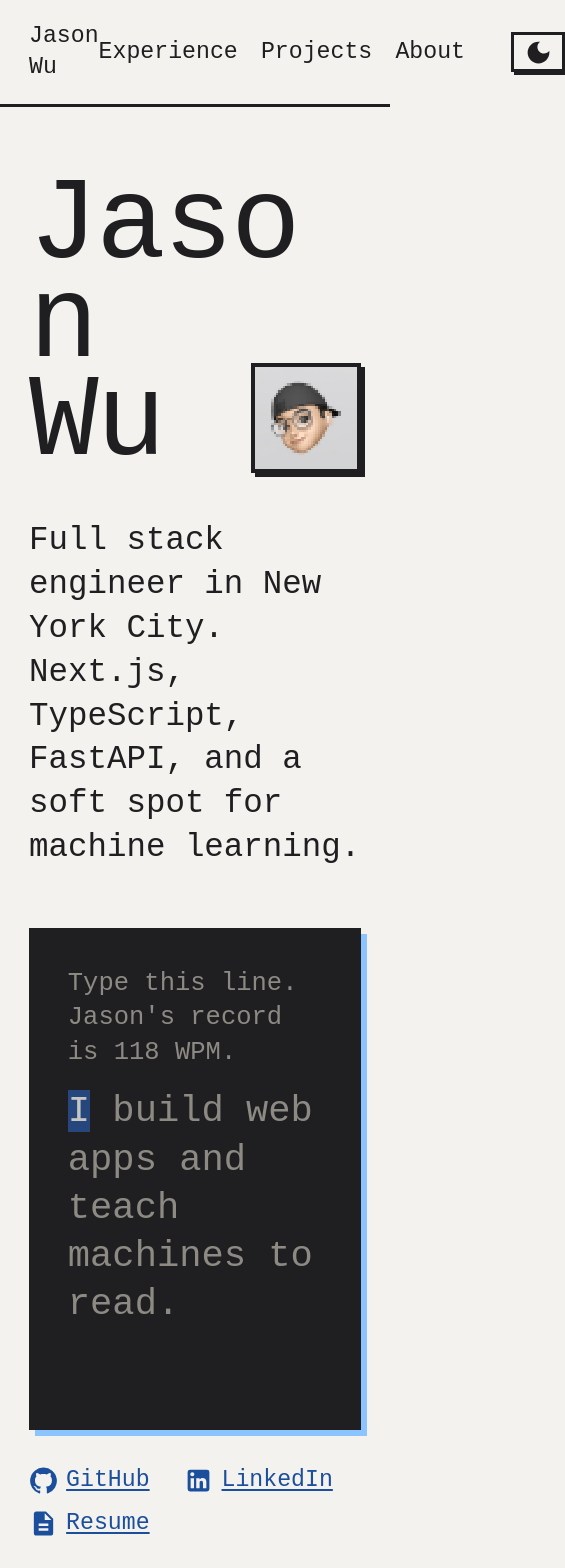
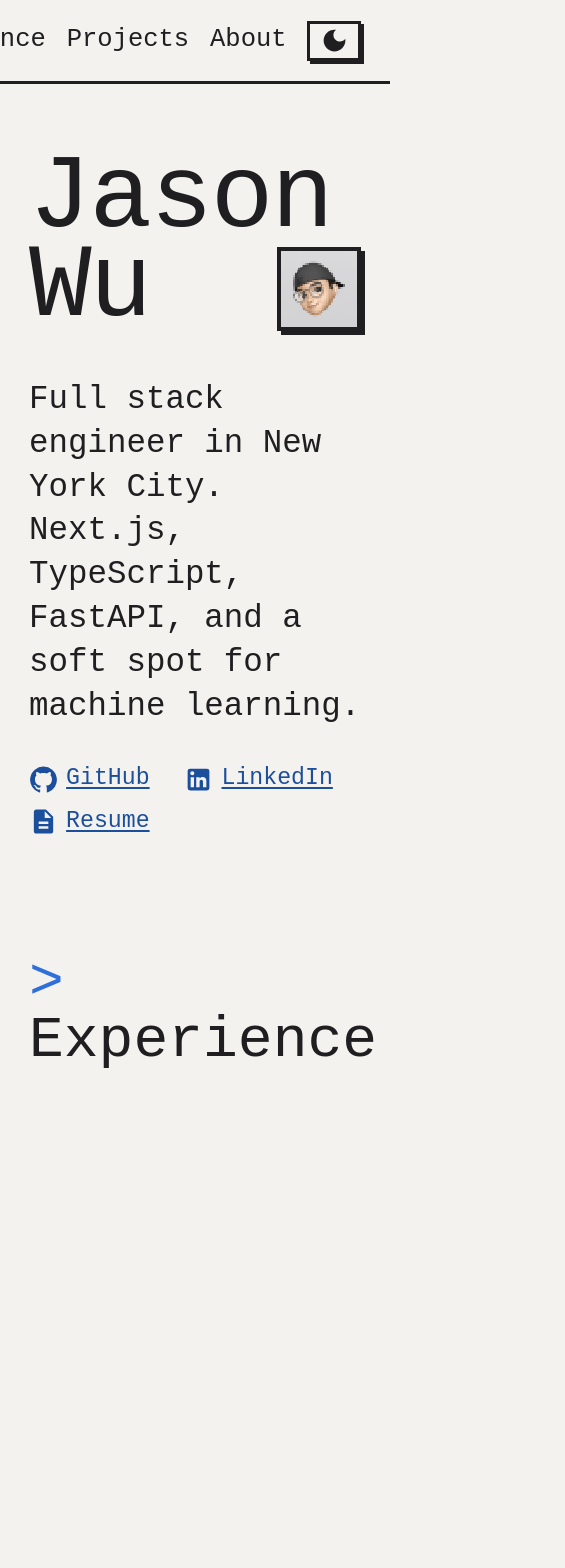
Before and after one commit to Jason-Wuuuu/Jason, a React (Vite) app: page / in a window 390 px wide. Shown: the top 1568 px of the page, 565 px wide, since content can reach past the window. Built offline with nearby package versions, Linux system fonts and the light colour scheme; a web font is replaced by a local one.

Commit message:
Typing game becomes an easter egg in About; layout fixes from browser review
Hero name sized to the viewport, mobile nav/overflow fixes, About column balance,
solid nav, wider project titles, cap on implausible WPM.

Co-Authored-By: Claude Sonnet 5.5 <noreply@anthropic.com>

```diff
--- a/src/components/About.jsx
+++ b/src/components/About.jsx
@@ -1,19 +1,23 @@
+import { useState } from "react";
 import { image } from "../App";
 import site, { withLinks } from "../content";
+import TypeTest from "./TypeTest";
 
 export default function About() {
   const { paragraphs, image: img } = site.about;
+  const [egg, setEgg] = useState(false);
   return (
     <section id="about">
       <h2>About</h2>
       <div className="about">
         <div className="prose">
           {paragraphs.map((p, i) => (
-            <p key={i}>{withLinks(p)}</p>
+            <p key={i}>{withLinks(p, { onEgg: () => setEgg((v) => !v), eggOpen: egg })}</p>
           ))}
         </div>
         {img && <img src={image(img)} alt="Jason" loading="lazy" />}
       </div>
+      {egg && <TypeTest autoFocus />}
     </section>
   );
 }
--- a/src/components/Hero.jsx
+++ b/src/components/Hero.jsx
@@ -2,7 +2,6 @@ import GitHubIcon from "@mui/icons-material/GitHub";
 import LinkedInIcon from "@mui/icons-material/LinkedIn";
 import DescriptionIcon from "@mui/icons-material/Description";
 import OpenInNewIcon from "@mui/icons-material/OpenInNew";
-import TypeTest from "./TypeTest";
 import PixelAvatar from "./PixelAvatar";
 import site from "../content";
 
@@ -34,7 +33,6 @@ export default function Hero() {
         <PixelAvatar />
       </h1>
       <p className="lead">{tagline}</p>
-      <TypeTest />
       <div className="social">
         {links.map(({ href, label, icon }) => {
           const Icon = icons[icon] || OpenInNewIcon;
--- a/src/components/TypeTest.jsx
+++ b/src/components/TypeTest.jsx
@@ -8,7 +8,7 @@ const BURST = Array.from({ length: 16 }, (_, i) => ({
   d: 70 + ((i * 53) % 70),
 }));
 
-export default function TypeTest() {
+export default function TypeTest({ autoFocus }) {
   const [typed, setTyped] = useState("");
   const [wpm, setWpm] = useState(null);
   const start = useRef(0);
@@ -55,6 +55,7 @@ export default function TypeTest() {
           value={typed}
           onChange={onChange}
           disabled={done}
+          autoFocus={autoFocus}
           autoComplete="off"
           autoCapitalize="off"
           spellCheck="false"
@@ -69,7 +70,9 @@ export default function TypeTest() {
           </span>
         )}
         {done
-          ? `${wpm} WPM. ${wpm >= RECORD ? "You beat him." : "Not bad."}`
+          ? wpm > 300
+            ? "That wasn't typing. Try again by hand."
+            : `${wpm} WPM. ${wpm >= RECORD ? "You beat him." : "Not bad."}`
           : " "}
         {done && (
           <button className="link" onClick={reset}>
--- a/src/content.jsx
+++ b/src/content.jsx
@@ -3,9 +3,16 @@ import site from "./content/site.json";
 export default site;
 
 // "[text](url)" → <a>. The only markup the admin's text fields support.
-export const withLinks = (text) =>
+// "[text](#typing)" is the typing-game easter egg: a button that calls onEgg.
+export const withLinks = (text, { onEgg, eggOpen } = {}) =>
   text.split(/(\[[^\]]+\]\([^)]+\))/g).map((part, i) => {
     const m = part.match(/^\[([^\]]+)\]\(([^)]+)\)$/);
+    if (m && m[2] === "#typing" && onEgg)
+      return (
+        <button key={i} type="button" className="egg" aria-expanded={!!eggOpen} onClick={onEgg}>
+          {m[1]}
+        </button>
+      );
     return m ? (
       <a key={i} href={m[2]} target="_blank" rel="noopener noreferrer">
         {m[1]}
--- a/src/content/site.json
+++ b/src/content/site.json
@@ -298,7 +298,7 @@
     "image": "me/me_2.png",
     "paragraphs": [
       "I'm from Taiwan and moved to New York for a CS master's at Stevens. I like web development, and I like digging into AI and machine learning. Building a project with unfamiliar tech is how I learn fastest.",
-      "Away from the keyboard I'm usually snowboarding or catching up on anime. I also type fast: 118 WPM at 100% accuracy on a 15-second [MonkeyType](https://monkeytype.com/) test, which puts me in the top 26%."
+      "Away from the keyboard I'm usually snowboarding or catching up on anime. I also type fast: [118 WPM](#typing) at 100% accuracy on a 15-second [MonkeyType](https://monkeytype.com/) test, which puts me in the top 26%."
     ]
   }
 }
--- a/src/index.css
+++ b/src/index.css
@@ -73,19 +73,18 @@ p { margin: 0 0 1rem; }
 .nav {
   border-bottom: 3px solid var(--ink);
   position: sticky; top: 0; z-index: 10; display: flex; justify-content: space-between;
-  padding-block: .9rem; background: color-mix(in srgb, var(--bg) 92%, transparent);
-  backdrop-filter: blur(8px);
+  padding-block: .9rem; background: var(--bg);
 }
 .nav a { color: var(--ink); text-decoration: none; }
 .nav nav { display: flex; gap: 1.5rem; }
 .nav a:hover { color: var(--accent); }
-section { padding-block: 5rem 1rem; }
+section { padding-block: 4rem 1rem; }
 footer { padding-block: 4rem; color: var(--mute); }
 
 /* hero */
 .hero { padding-top: 3rem; }
 .hero h1 {
-  position: relative; font-size: clamp(5rem, 22vw, 14rem); letter-spacing: -.02em; line-height: .85; margin-bottom: 2rem;
+  position: relative; font-size: clamp(4.5rem, min(16vw, 26vh), 9rem); letter-spacing: -.02em; line-height: .85; margin-bottom: 2rem;
 }
 .pixel-avatar {
   position: absolute; right: 0; bottom: 0; width: clamp(110px, 22vw, 220px); height: auto;
@@ -123,7 +122,7 @@ footer { padding-block: 4rem; color: var(--mute); }
 .filters button[aria-pressed="true"] { background: var(--accent); color: var(--on-accent); }
 .proj { border-top: 3px dashed var(--ink); }
 .proj summary {
-  display: grid; grid-template-columns: 5rem 1fr 1fr; gap: 1rem; align-items: baseline;
+  display: grid; grid-template-columns: 5rem minmax(0, 1.6fr) minmax(0, 1fr); gap: 1rem; align-items: baseline;
   padding: 1.1rem 0; cursor: pointer; list-style: none;
 }
 .proj summary::-webkit-details-marker { display: none; }
@@ -141,14 +140,13 @@ footer { padding-block: 4rem; color: var(--mute); }
 .gallery { padding: 0 6px 6px 0; }
 
 /* about */
-.about { display: grid; grid-template-columns: 1fr minmax(0, 22rem); gap: 3rem; align-items: start; }
+.about { display: grid; grid-template-columns: 1fr minmax(0, 15rem); gap: 3rem; align-items: start; }
 .prose { font-size: 1.4rem; max-width: 36rem; }
 .about img { border: 4px solid var(--ink); box-shadow: var(--shadow); }
 
 @media (max-width: 700px) {
   .timeline > li { grid-template-columns: 1fr; gap: .5rem; }
-  .proj summary { grid-template-columns: 4rem 1fr; }
-  .st { grid-column: 2; }
+  .proj summary { grid-template-columns: 1fr; gap: .25rem; }
   .proj .body { padding-left: 0; }
   .about { grid-template-columns: 1fr; }
   .nav nav { gap: 1rem; }
@@ -182,8 +180,7 @@ footer { padding-block: 4rem; color: var(--mute); }
   /* the one orchestrated moment: name drops in letter by letter, then the rest follows */
   .hero h1 .ch { display: inline-block; animation: drop .5s steps(5) both; animation-delay: calc(var(--i) * 70ms); }
   .hero .lead { animation: rise .4s steps(4) .75s both; }
-  .hero .typetest { animation: rise .4s steps(4) .95s both; }
-  .hero .social { animation: rise .4s steps(4) 1.15s both; }
+  .hero .social { animation: rise .4s steps(4) .95s both; }
 
   /* responds to a click: a project unfolds, a finished typing test bursts */
   .proj[open] .body { animation: unfold .4s steps(8); }
@@ -202,3 +199,18 @@ footer { padding-block: 4rem; color: var(--mute); }
   .pixel-avatar:hover { animation: none; }
   .proj summary:hover .ti { transform: none; }
 }
+
+/* the typing-game easter egg: "118 WPM" in About, with a blinking cursor as the only hint */
+.egg { font: inherit; color: inherit; background: none; border: 0; padding: 0; cursor: pointer; border-bottom: 3px dotted var(--accent); }
+.egg::after { content: ""; display: inline-block; width: .4em; height: .85em; margin-left: .2em; vertical-align: -.1em; background: var(--accent); animation: blink 1s steps(2) infinite; }
+.egg:hover { color: var(--accent); }
+#about .typetest { margin-top: 2rem; }
+.tt-result { margin-bottom: 0; }
+@media (max-width: 560px) {
+  .nav > a { display: none; }
+  .nav { justify-content: flex-end; font-size: 1.1rem; }
+  .nav nav { gap: .9rem; }
+  .theme-toggle { margin-left: 0; }
+  .pixel-avatar { width: 84px; }
+}
+@media (prefers-reduced-motion: reduce) { .egg::after { animation: none; } }
```
